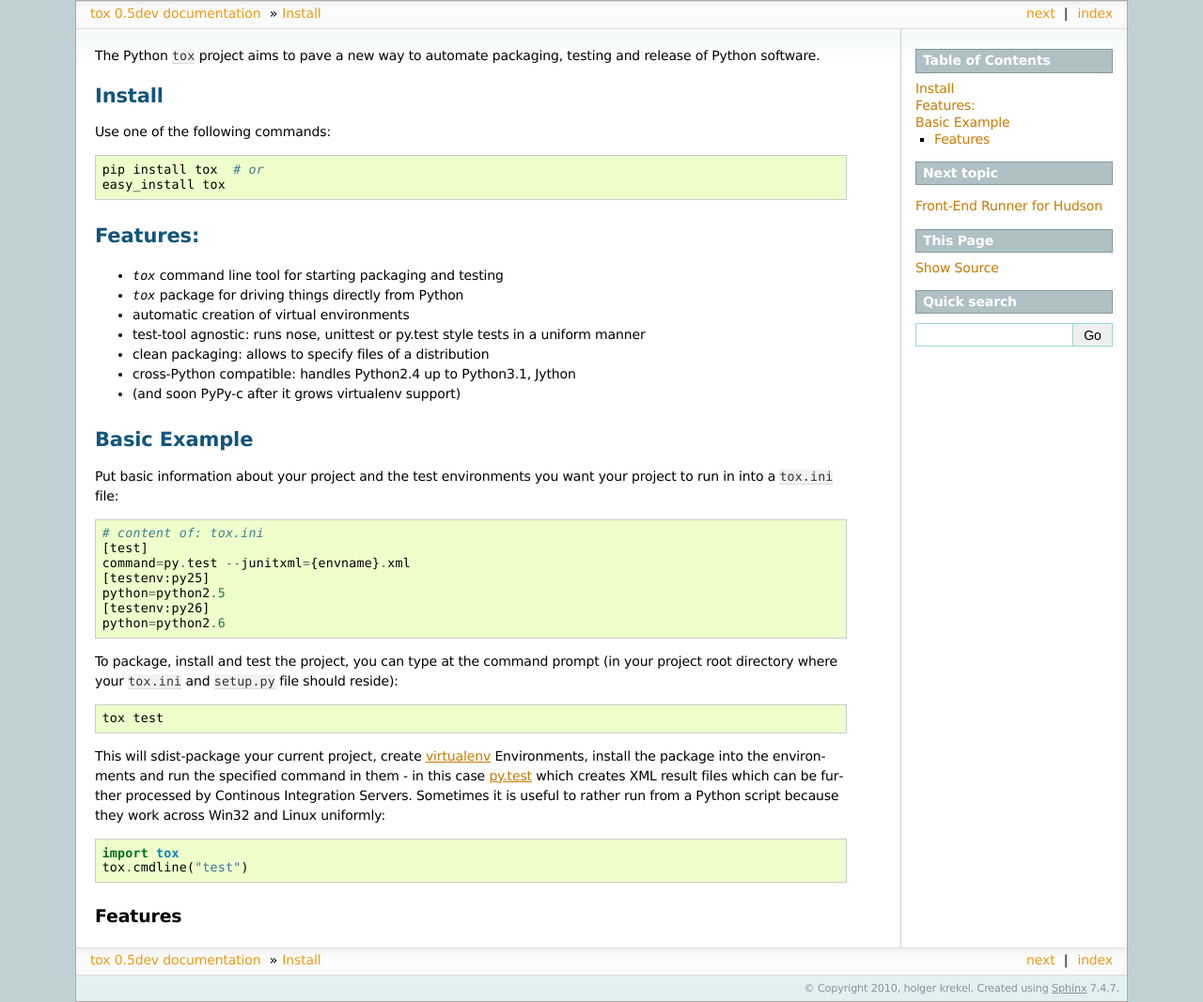
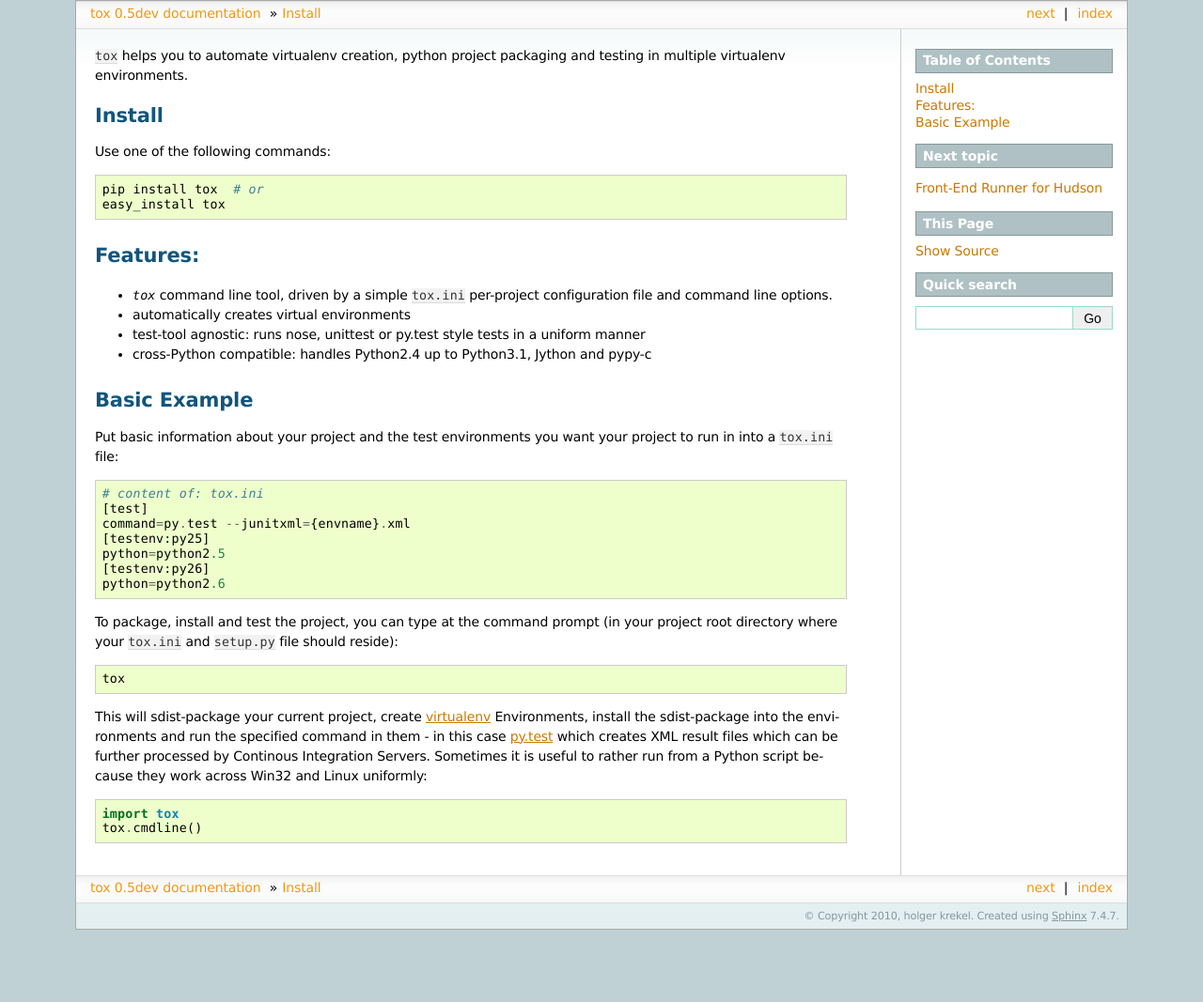
Before and after one commit to msabramo/tox, a Sphinx documentation site: the page built from doc/index.txt, in a window 1280 px wide. Shown: the whole page at 94% size. Built offline with Sphinx 7.4.7, drawn with Linux system fonts in a browser that asks for light colours; pages that are not in the unit, such as notebooks, are missing from menus; after the commit the page ends 990 px from its top, so only the background shows below that.

Commit message:
update documentation a bit

```diff
--- a/doc/index.txt
+++ b/doc/index.txt
@@ -1,5 +1,5 @@
 
-The Python ``tox`` project aims to pave a new way to automate packaging, testing and release of Python software.
+``tox`` helps you to automate virtualenv creation, python project packaging and testing in multiple virtualenv environments.
 
 Install
 =============
@@ -12,19 +12,14 @@
 Features:
 =============
 
-* `tox` command line tool for starting packaging and testing
+* `tox` command line tool, driven by a simple ``tox.ini`` per-project
+  configuration file and command line options.
 
-* `tox` package for driving things directly from Python
-
-* automatic creation of virtual environments
+* automatically creates virtual environments
 
 * test-tool agnostic: runs nose, unittest or py.test style tests in a uniform manner
 
-* clean packaging: allows to specify files of a distribution
-
-* cross-Python compatible: handles Python2.4 up to Python3.1, Jython
-
-* (and soon PyPy-c after it grows virtualenv support)
+* cross-Python compatible: handles Python2.4 up to Python3.1, Jython and pypy-c
 
 Basic Example
 ================================
@@ -43,10 +38,10 @@
 To package, install and test the project, you can type at the command prompt
 (in your project root directory where your ``tox.ini`` and ``setup.py`` file should reside)::
 
-    tox test
+    tox
 
 This will sdist-package your current project, create virtualenv_
-Environments, install the package into the environments and run
+Environments, install the sdist-package into the environments and run
 the specified command in them - in this case py.test_ which
 creates XML result files which can be further processed
 by Continous Integration Servers.  Sometimes it is useful to
@@ -54,15 +49,12 @@
 Win32 and Linux uniformly::
 
     import tox
-    tox.cmdline("test")
+    tox.cmdline()
 
 .. _Python: http://www.python.org
 .. _virtualenv: http://pypi.python.org/pypi/virtualenv
 .. _`py.test`: http://pytest.org
 .. _`nose`: http://pypi.python.org/pypi/nose
-
-Features
-------------------
 
 .. _`Holger Krekel`: http://twitter.com/hpk42
 
```
